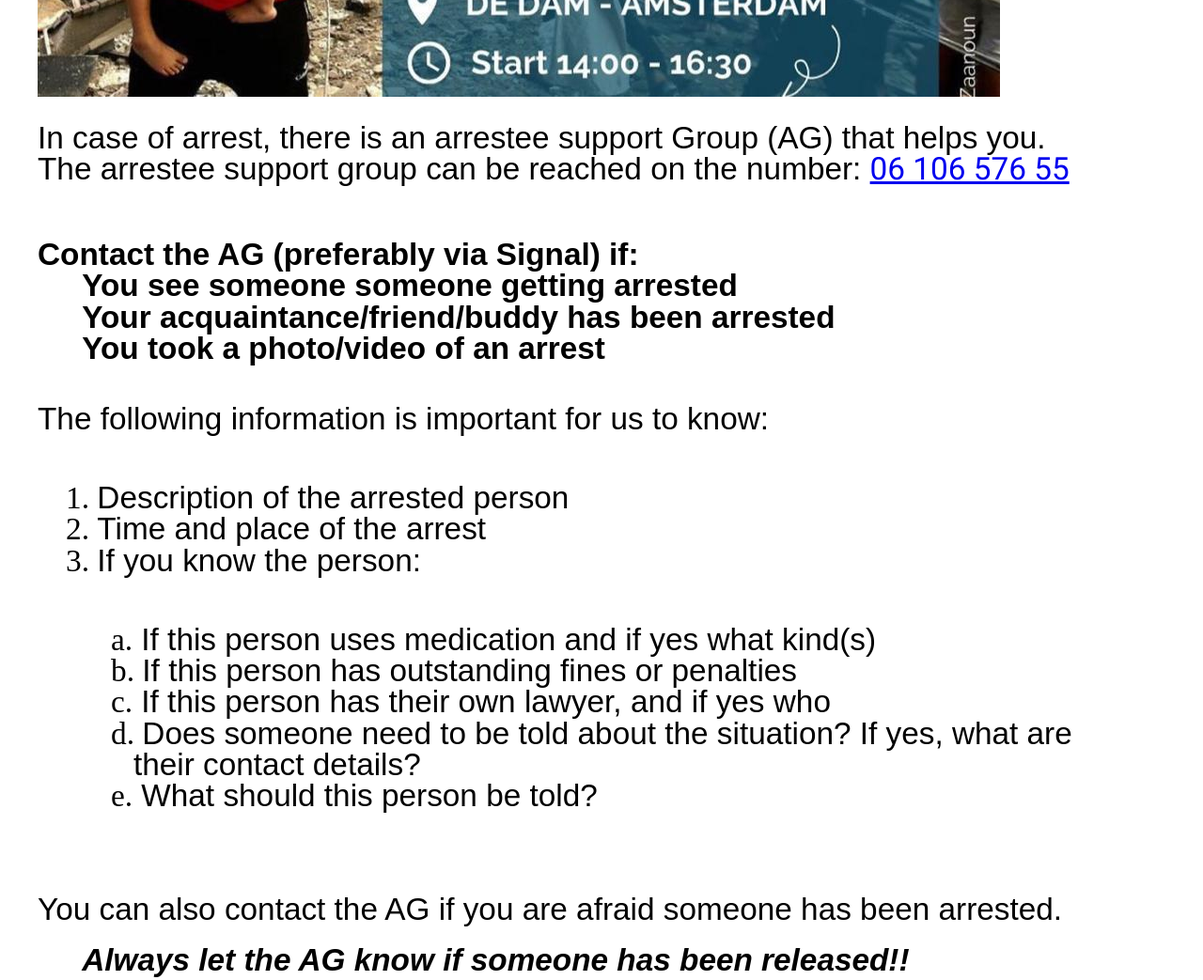
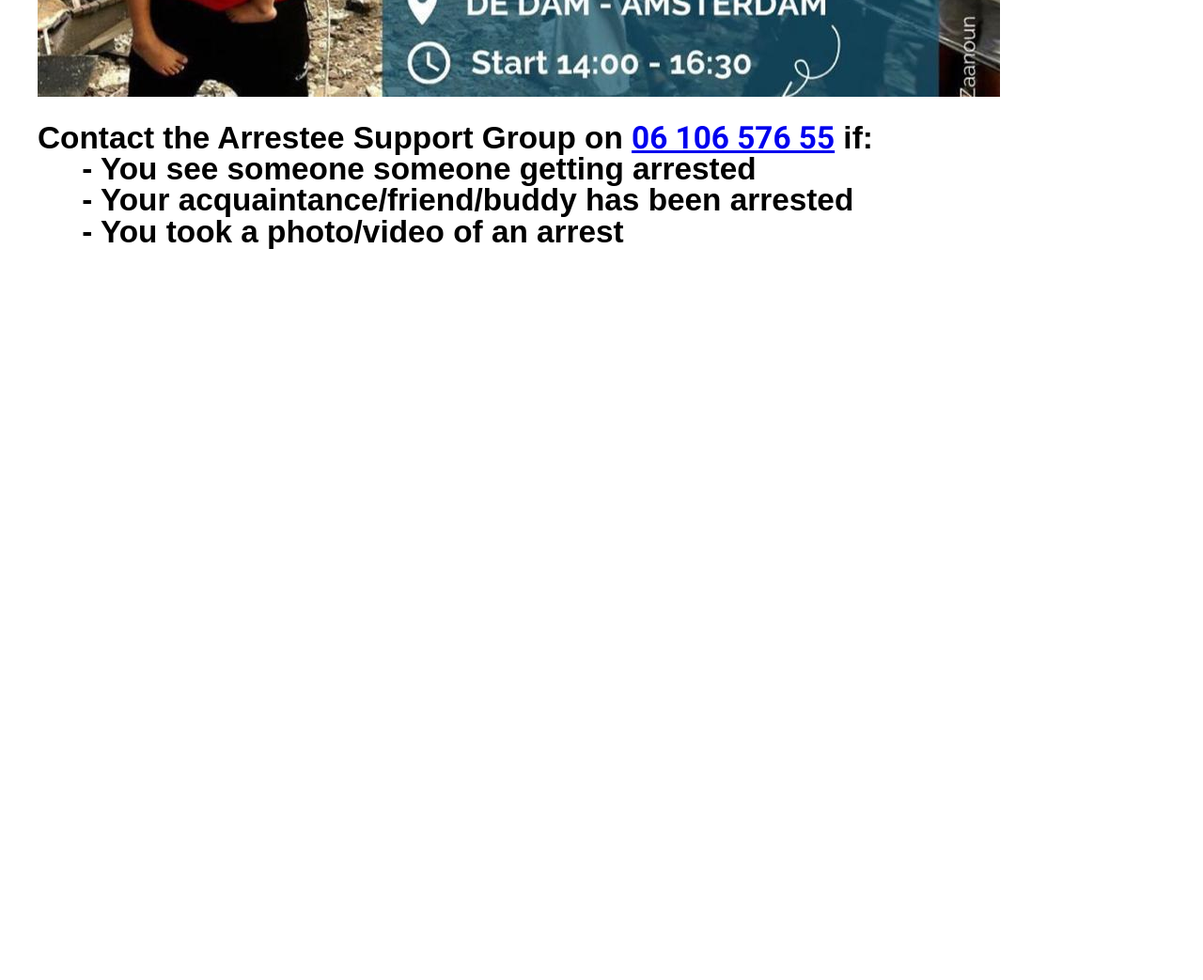
Before and after one commit to TemNan/ams-dem, a plain HTML site: page ar.html in a window 1280 px wide. Shown: the part 1041-2084 px from the top of the page at 94% size. After the commit the page ends 1341 px from the top, so only its background shows below. Drawn offline with nearby package versions, Linux system fonts and the light colour scheme.

Commit message:
Update ar.html

```diff
--- a/ar.html
+++ b/ar.html
@@ -11,9 +11,9 @@
   </head>
   <body>
     <header>
-      <h1>مسيره امستردام</h1>
+      <h1>Amsterdam March</h1>
       <nav>
-        <a href="index.html" class="locale-link">EN</a>
+        <a href="index.html" class="locale-link ">EN</a>
         <a href="ar.html" class="locale-link active">AR</a>
         <a href="nl.html" class="locale-link">NL</a>
       </nav>
@@ -37,104 +37,29 @@
       <div class="tab-label-content" id="tab1-content">
         <label for="tab1">Info</label>
         <div class="tab-content">
-          <img src="img.jpeg" />
-          <br />
-          <br />
-          <p class="c5">
-            <span class="c2 c1"
-              >In case of arrest, there is an arrestee support Group (AG) that
-              helps you.
-            </span>
-          </p>
-          <p class="c5">
-            <span class="c2 c1"
-              >The arrestee support group can be reached on the number:
-              <a href="tel:06 106 576 55">06 106 576 55</a></span
-            >
-          </p>
-
+          <img src="img.jpeg"/>
           <br />
           <br />
 
-          <p class="c3"><span class="c2 c1"></span></p>
           <p class="c5">
             <span class="c2 c4"
-              >Contact the AG (preferably via Signal) if:
+              >Contact the Arrestee Support Group on
+              <a href="tel:06 106 576 55">06 106 576 55</a> if:
             </span>
           </p>
           <p class="c0">
-            <span class="c2 c4">You see someone someone getting arrested</span>
+            <span class="c2 c4"
+              >- You see someone someone getting arrested</span
+            >
           </p>
           <p class="c0">
             <span class="c2 c4"
-              >Your acquaintance/friend/buddy has been arrested</span
+              >- Your acquaintance/friend/buddy has been arrested</span
             >
           </p>
           <p class="c0">
-            <span class="c2 c4">You took a photo/video of an arrest </span>
+            <span class="c2 c4">- You took a photo/video of an arrest </span>
           </p>
-          <br />
-          <br />
-          <p class="c5">
-            <span class="c2 c1"
-              >The following information is important for us to know:
-            </span>
-          </p>
-          <br />
-          <ol class="c8 lst-kix_list_9-0 start" start="1">
-            <li class="c5 c13 li-bullet-0">
-              <span class="c2 c1">Description of the arrested person </span>
-            </li>
-            <li class="c5 c13 li-bullet-0">
-              <span class="c2 c1">Time and place of the arrest</span>
-            </li>
-            <li class="c5 c13 li-bullet-0">
-              <span class="c2 c1">If you know the person: </span>
-            </li>
-            <br />
-          </ol>
-          <ol class="c8 lst-kix_list_9-1 start" start="1">
-            <li class="c5 c7 li-bullet-0">
-              <span class="c2 c1"
-                >If this person uses medication and if yes what kind(s)</span
-              >
-            </li>
-            <li class="c5 c7 li-bullet-0">
-              <span class="c2 c1"
-                >If this person has outstanding fines or penalties</span
-              >
-            </li>
-            <li class="c5 c7 li-bullet-0">
-              <span class="c2 c1"
-                >If this person has their own lawyer, and if yes who</span
-              >
-            </li>
-            <li class="c5 c7 li-bullet-0">
-              <span class="c2 c1"
-                >Does someone need to be told about the situation? If yes, what
-                are their contact details?
-              </span>
-            </li>
-            <li class="c5 c7 li-bullet-0">
-              <span class="c2 c1">What should this person be told? </span>
-            </li>
-          </ol>
-          <br />
-          <br />
-          <p class="c3"><span class="c2 c1"></span></p>
-          <p class="c5">
-            <span class="c2 c1"
-              >You can also contact the AG if you are afraid someone has been
-              arrested.
-            </span>
-          </p>
-          <br />
-          <p class="c0">
-            <span class="c9 c4"
-              >Always let the AG know if someone has been released!!
-            </span>
-          </p>
-
           <br />
           <p class="c3 c18"><span class="c9 c4"></span></p>
         </div>
@@ -144,6 +69,13 @@
       <div class="tab-label-content" id="tab2-content">
         <label for="tab2">If you're arrested</label>
         <div class="tab-content">
+          <p class="c5">
+            <span class="c2 c4"
+              >Contact the Arrestee Support Group on
+              <a href="tel:06 106 576 55">06 106 576 55</a>
+            </span>
+          </p>
+          <br />
           <p class="c5">
             <span class="c2 c1"
               >What to do/know if you get arrested yourself: &nbsp;</span
@@ -225,9 +157,22 @@
         <label for="tab3">If someone gets arrested</label>
         <div class="tab-content">
           <p class="c5">
+            <span class="c2 c4"
+              >Contact the Arrestee Support Group on
+              <a href="tel:06 106 576 55">06 106 576 55</a>
+            </span>
+          </p>
+          <br />
+          <p class="c5">
             <span class="c2 c1"
               >What to do when you see someone getting arrested: &nbsp;</span
             >
+          </p>
+
+          <p class="c5">
+            <span class="c2 c1"
+              >The following information is important to know:
+            </span>
           </p>
           <br />
           <ol class="c8 lst-kix_list_10-0 start" start="1">
@@ -242,7 +187,57 @@
               ><span class="c2 c4">do not</span
               ><span class="c2 c1">&nbsp;share the images online!!) </span>
             </li>
+            <li class="c5 c13 li-bullet-0">
+              <span class="c2 c1">Description of the arrested person</span>
+            </li>
+            <li class="c5 c13 li-bullet-0">
+              <span class="c2 c1">Time and place of the arrest</span>
+            </li>
+            <li class="c5 c13 li-bullet-0">
+              <span class="c2 c1">If you know the person: </span>
+            </li>
           </ol>
+          <ol class="c8 lst-kix_list_9-1 start" start="1">
+            <li class="c5 c7 li-bullet-0">
+              <span class="c2 c1"
+                >If this person uses medication and if yes what kind(s)</span
+              >
+            </li>
+            <li class="c5 c7 li-bullet-0">
+              <span class="c2 c1"
+                >If this person has outstanding fines or penalties</span
+              >
+            </li>
+            <li class="c5 c7 li-bullet-0">
+              <span class="c2 c1"
+                >If this person has their own lawyer, and if yes who</span
+              >
+            </li>
+            <li class="c5 c7 li-bullet-0">
+              <span class="c2 c1"
+                >Does someone need to be told about the situation? If yes, what
+                are their contact details?
+              </span>
+            </li>
+            <li class="c5 c7 li-bullet-0">
+              <span class="c2 c1">What should this person be told? </span>
+            </li>
+          </ol>
+          <br />
+          <br />
+          <p class="c3"><span class="c2 c1"></span></p>
+          <p class="c5">
+            <span class="c2 c1"
+              >You can also contact the AG if you are afraid someone has been
+              arrested.
+            </span>
+          </p>
+          <br />
+          <p class="c0">
+            <span class="c9 c4"
+              >Always let the AG know if someone has been released!!
+            </span>
+          </p>
         </div>
       </div>
 
```
